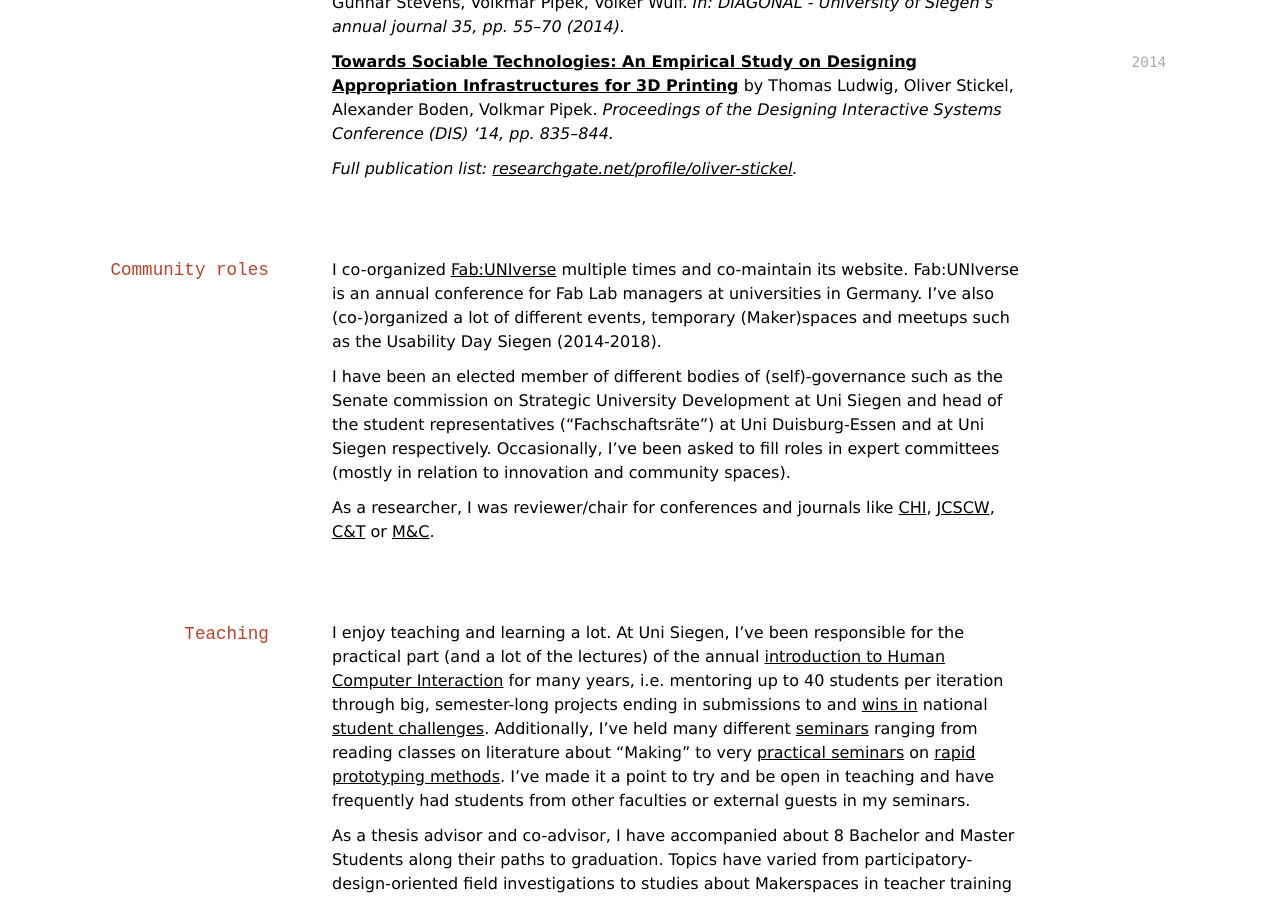
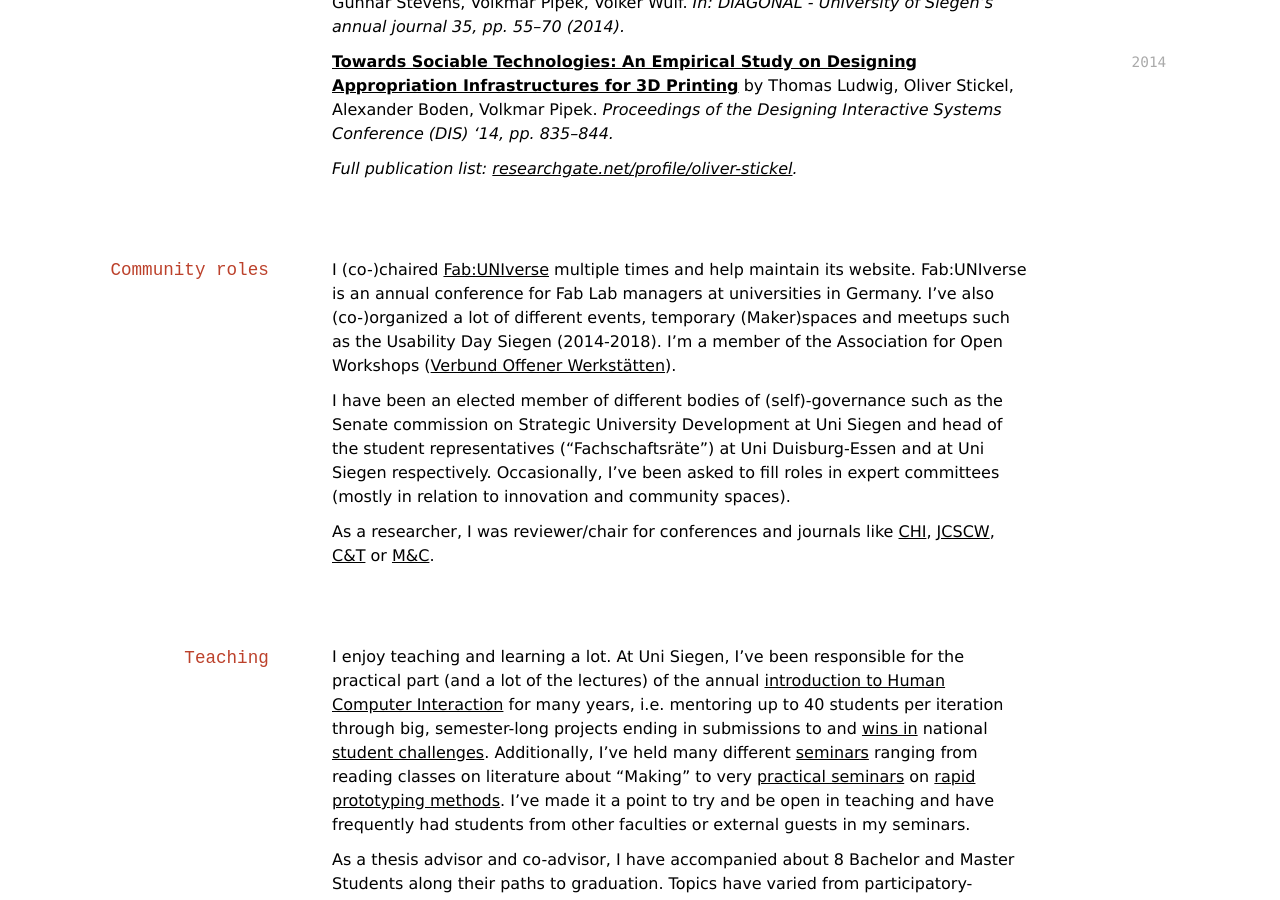
Before and after one commit to oliverstickel/oliverstickel.github.io, a Jekyll site: the page built from index.md, in a window 1280 px wide and 900 px high, scrolled down 3439 px. Built offline with Jekyll 4.4.1, drawn with Linux system fonts in a browser that asks for light colours; nearby versions of some CDN libraries; a style sheet for code colours, icons or effects is not loaded.

Commit message:
Update index.md

```diff
--- a/index.md
+++ b/index.md
@@ -118,7 +118,7 @@ Fab Lab Manager & Founder
 
 ## Community roles
 
-I co-organized [Fab:UNIverse](https://fab-universe.github.io/website/) multiple times and co-maintain its website. Fab:UNIverse is an annual conference for Fab Lab managers at universities in Germany. I've also (co-)organized a lot of different events, temporary (Maker)spaces and meetups such as the Usability Day Siegen (2014-2018).
+I (co-)chaired [Fab:UNIverse](https://fab-universe.github.io/website/) multiple times and help maintain its website. Fab:UNIverse is an annual conference for Fab Lab managers at universities in Germany. I've also (co-)organized a lot of different events, temporary (Maker)spaces and meetups such as the Usability Day Siegen (2014-2018). I'm a member of the Association for Open Workshops ([Verbund Offener Werkstätten](https://www.offene-werkstaetten.org)).
 
 I have been an elected member of different bodies of (self)-governance such as the Senate commission on Strategic University Development at Uni Siegen and head of the student representatives ("Fachschaftsräte") at Uni Duisburg-Essen and at Uni Siegen respectively. Occasionally, I've been asked to fill roles in expert committees (mostly in relation to innovation and community spaces).
 
```
